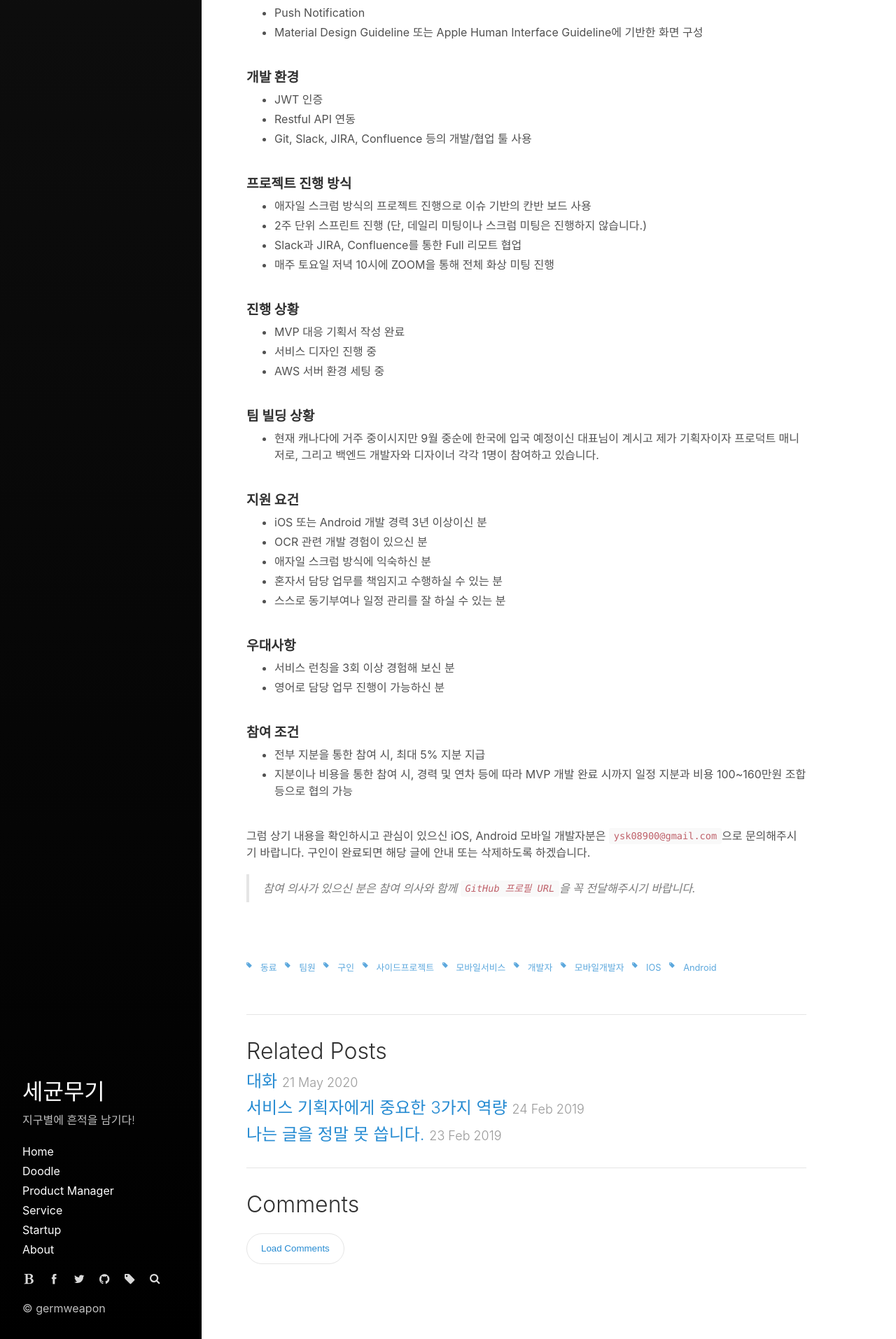
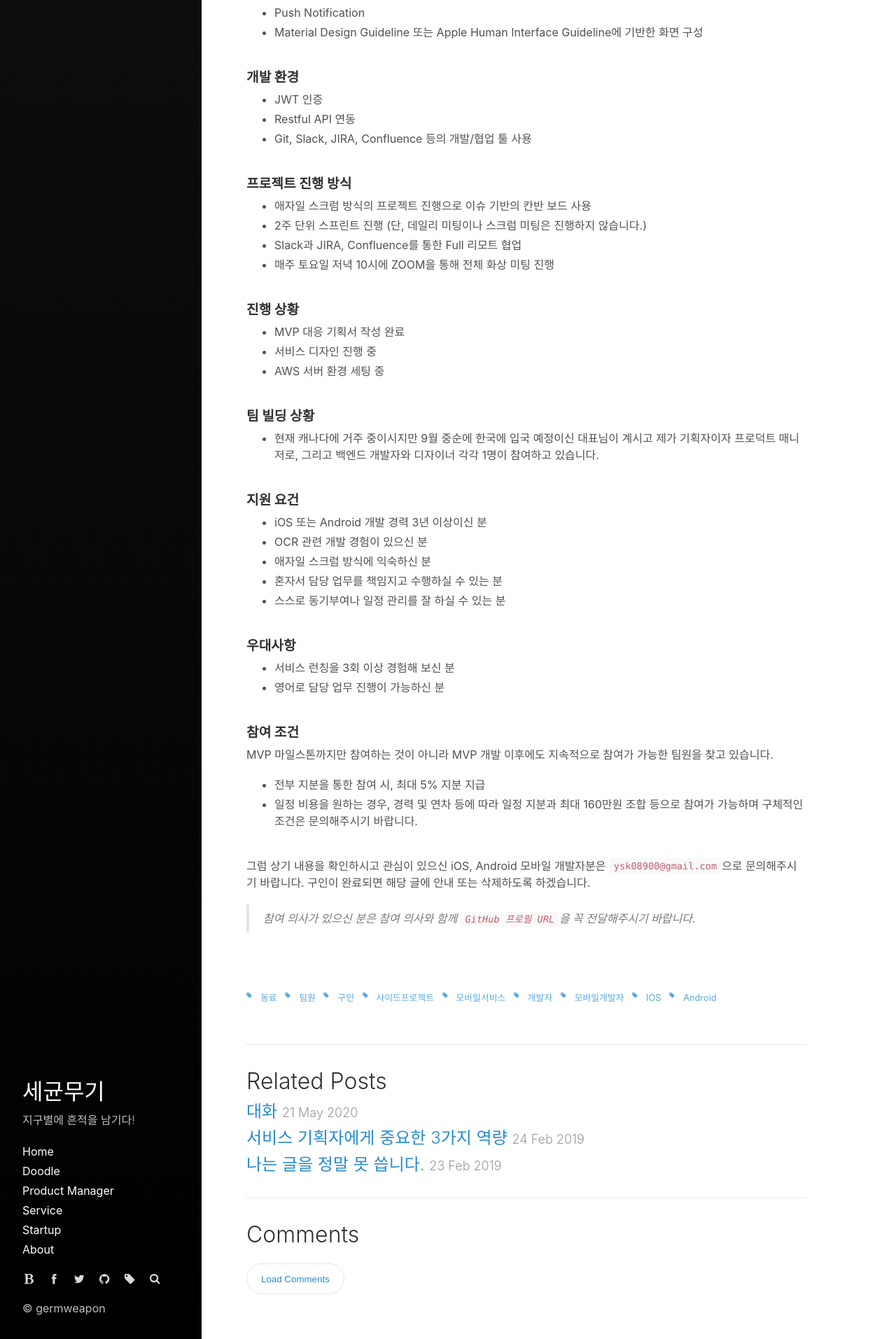
Before and after one commit to germweapon/germweapon.github.io, a Jekyll site: the page built from _posts/2020-07-15-사이드 프로젝트 팀원을 찾습니다.[iOS, Android].md, in a window 1280 px wide. Shown: the part 688-2601 px from the top of the page at 70% size. Built offline with Jekyll 4.4.1, drawn with Linux system fonts in a browser that asks for light colours; comment, search, counter and statistics services are not loaded.

Commit message:
문구 수정

```diff
--- a/_posts/2020-07-15-사이드 프로젝트 팀원을 찾습니다.[iOS, Android].md
+++ b/_posts/2020-07-15-사이드 프로젝트 팀원을 찾습니다.[iOS, Android].md
@@ -69,8 +69,9 @@ priority : 1.0
 - 영어로 담당 업무 진행이 가능하신 분<br><br>
 
 #### **참여 조건**<br>
+MVP 마일스톤까지만 참여하는 것이 아니라 MVP 개발 이후에도 지속적으로 참여가 가능한 팀원을 찾고 있습니다.
 - 전부 지분을 통한 참여 시, 최대 5% 지분 지급
-- 지분이나 비용을 통한 참여 시, 경력 및 연차 등에 따라 MVP 개발 완료 시까지 일정 지분과 비용 100~160만원 조합 등으로 협의 가능<br><br>
+- 일정 비용을 원하는 경우, 경력 및 연차 등에 따라 일정 지분과 최대 160만원 조합 등으로 참여가 가능하며 구체적인 조건은 문의해주시기 바랍니다.<br><br>
 
 그럼 상기 내용을 확인하시고 관심이 있으신 iOS, Android 모바일 개발자분은 `ysk08900@gmail.com`으로 문의해주시기 바랍니다. 구인이 완료되면 해당 글에 안내 또는 삭제하도록 하겠습니다.<br>
 
```
